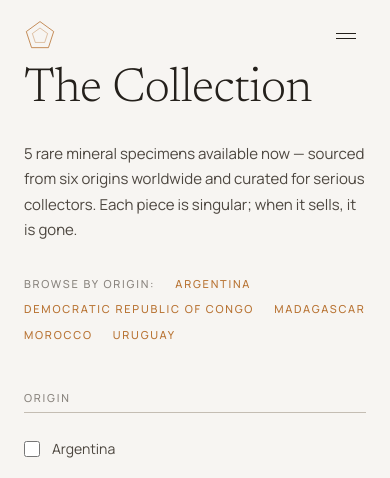
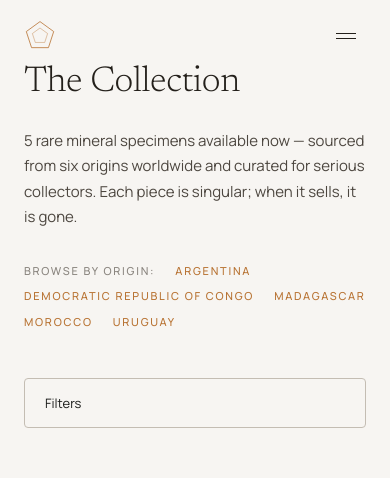
Before and after one commit to seangaw99-blip/living-stones-collections, a Next.js app: page /collection in a window 390 px wide. Shown: the top 478 px of the page. Built offline with nearby package versions, Linux system fonts and the light colour scheme.

Commit message:
Mobile optimisation: filter drawer, hero clip, spacing, headline sizes, content bug

```diff
--- a/src/app/about/page.tsx
+++ b/src/app/about/page.tsx
@@ -83,7 +83,7 @@ export default function AboutPage() {
       <Container size="narrow">
         <span className="label-text text-outline">About</span>
 
-        <h1 className="mt-4 font-headline text-5xl font-light leading-tight tracking-tight text-primary md:text-6xl">
+        <h1 className="mt-4 font-headline text-4xl font-light leading-tight tracking-tight text-primary md:text-5xl lg:text-6xl">
           Pieces you would keep. Not just own.
         </h1>
 
--- a/src/app/collection/[slug]/page.tsx
+++ b/src/app/collection/[slug]/page.tsx
@@ -161,7 +161,7 @@ export default async function ProductPage({ params }: ProductPageProps) {
       </div>
 
       {/* Specimen Hero — Asymmetrical 1fr + 400px */}
-      <section className="mb-32 grid grid-cols-1 items-start gap-12 lg:grid-cols-[1fr_400px] lg:gap-24">
+      <section className="mb-16 grid grid-cols-1 items-start gap-12 md:mb-24 lg:grid-cols-[1fr_400px] lg:gap-24 lg:mb-32">
         {/* Image */}
         <ImageGallery images={specimen.images} name={specimen.name} />
 
--- a/src/app/collection/page.tsx
+++ b/src/app/collection/page.tsx
@@ -83,12 +83,11 @@ export default async function CollectionPage({
       />
       {/* Page Header */}
       <header className="mx-auto w-full max-w-screen-2xl px-6 pt-16 pb-12 md:px-12 md:pt-24 md:pb-16">
-        <h1 className="font-headline text-5xl font-light tracking-tight text-primary md:text-7xl">
+        <h1 className="font-headline text-4xl font-light tracking-tight text-primary md:text-6xl lg:text-7xl">
           The Collection
         </h1>
         <p className="mt-6 max-w-xl font-body text-[15px] leading-[1.7] text-on-surface-variant">
-          {specimens.length} rare mineral specimen
-          {specimens.length !== 1 ? 's' : ''} available now &mdash; sourced from
+          {specimens.length} rare mineral specimen{specimens.length !== 1 ? 's' : ''} available now &mdash; sourced from
           six origins worldwide and curated for serious collectors. Each piece
           is singular; when it sells, it is gone.
         </p>
--- a/src/components/collection/filter-sidebar.tsx
+++ b/src/components/collection/filter-sidebar.tsx
@@ -1,7 +1,7 @@
 'use client';
 
 import { useRouter, useSearchParams, usePathname } from 'next/navigation';
-import { useCallback } from 'react';
+import { useCallback, useState } from 'react';
 import { cn } from '@/lib/utils';
 
 interface FilterSidebarProps {
@@ -79,6 +79,7 @@ export function FilterSidebar({ origins }: FilterSidebarProps) {
   const router = useRouter();
   const pathname = usePathname();
   const searchParams = useSearchParams();
+  const [open, setOpen] = useState(false);
 
   const currentOrigin = searchParams.get('origin') || '';
   const currentSort = searchParams.get('sort') || '';
@@ -96,9 +97,25 @@ export function FilterSidebar({ origins }: FilterSidebarProps) {
   );
 
   const hasFilters = currentOrigin || currentPrice || currentSort;
+  const activeCount = [currentOrigin, currentPrice, currentSort].filter(Boolean).length;
 
   return (
-    <aside className="space-y-12">
+    <aside>
+      {/* Mobile toggle */}
+      <button
+        type="button"
+        onClick={() => setOpen((v) => !v)}
+        className="mb-6 flex w-full items-center justify-between hairline rounded-lg px-5 py-3 lg:hidden"
+      >
+        <span className="font-body text-[13px] text-on-surface">
+          Filters{activeCount > 0 && <span className="ml-2 rounded-full bg-secondary px-2 py-0.5 text-[11px] text-on-primary">{activeCount}</span>}
+        </span>
+        <span className="material-symbols-outlined text-[18px] text-outline transition-transform duration-200" style={{ transform: open ? 'rotate(180deg)' : 'none' }}>
+          expand_more
+        </span>
+      </button>
+
+      <div className={cn('space-y-12', !open && 'hidden lg:block')}>
       <FilterGroup label="Origin">
         {origins.map((origin) => (
           <CheckOption
@@ -159,6 +176,7 @@ export function FilterSidebar({ origins }: FilterSidebarProps) {
           Clear all filters
         </button>
       )}
+      </div>
     </aside>
   );
 }
--- a/src/components/home/hero.tsx
+++ b/src/components/home/hero.tsx
@@ -252,7 +252,7 @@ export function Hero() {
         className="pointer-events-none absolute inset-0 z-[1] flex flex-col items-center justify-start pt-24 md:pt-28 lg:pt-32"
         aria-hidden
       >
-        <span className="font-headline font-light text-primary leading-[0.82] tracking-[-0.04em] text-[clamp(92px,17.5vw,320px)] whitespace-nowrap">
+        <span className="font-headline font-light text-primary leading-[0.9] tracking-[-0.04em] text-[clamp(72px,17.5vw,320px)] text-center break-words">
           Living Stones
         </span>
       </div>
--- a/src/components/home/origins-map.tsx
+++ b/src/components/home/origins-map.tsx
@@ -48,7 +48,7 @@ export function OriginsMap() {
           </h2>
           <p className="mt-6 max-w-md font-body text-[14px] leading-[1.7] text-on-surface-variant">
             Every specimen in the collection has a place on the map &mdash; a
-            mine, a region, a seam of rock that produced it. Hover a point to
+            mine, a region, a seam of rock that produced it. Tap a point to
             see what came from where.
           </p>
         </div>
```
